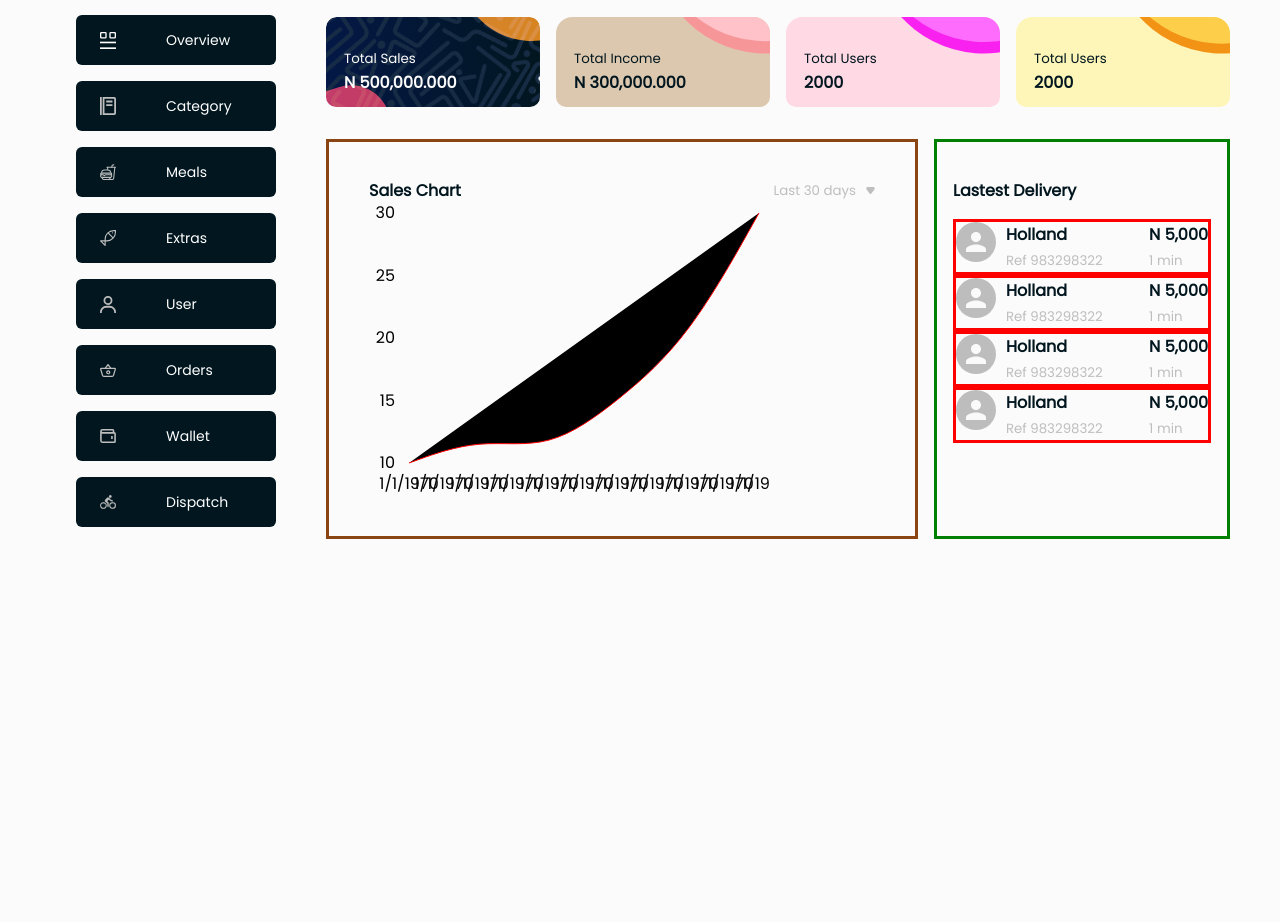
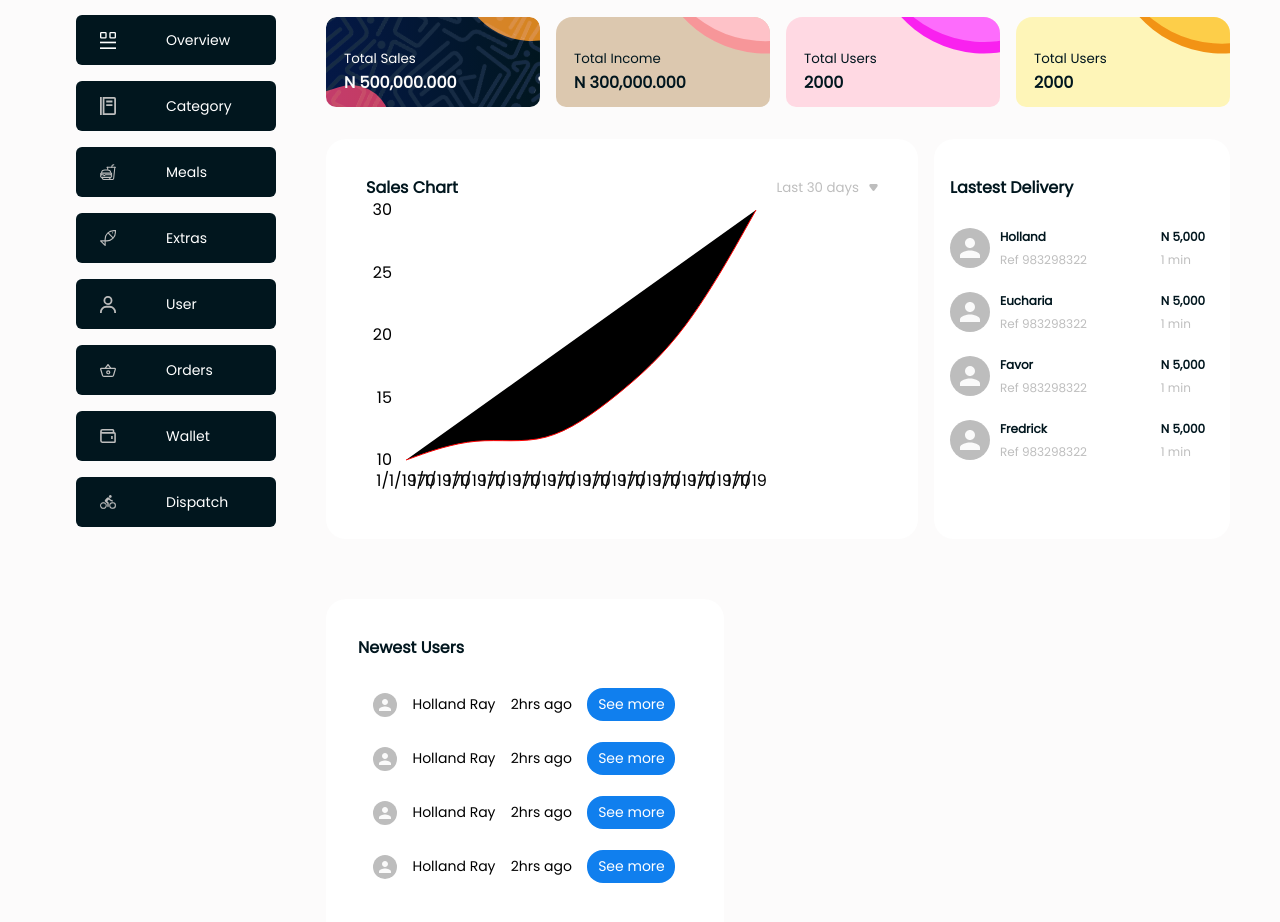
Before and after one commit to coolpythoncodes/dropmeal-dashboard, a React (Create React App) app: page / in a window 1280 px wide. Shown: the part 140-1062 px from the top of the page. Before the commit the page ends 800 px from the top, so only its background shows below. Built offline with nearby package versions, Linux system fonts and the light colour scheme.

Commit message:
overview section complete

```diff
--- a/src/Components/LatestDelivery.js
+++ b/src/Components/LatestDelivery.js
@@ -14,7 +14,7 @@ const LatestDelivery = ({ name, reference, time, amount}) => {
                 </div>
             </div>
             <div className="latest__deliveryRight">
-                <h1>N {amount}</h1>
+                <h1 className='amount'>N {amount}</h1>
                 <small>{time}</small>
             </div>
         </div>
--- /dev/null
+++ b/src/Components/NewUsers.js
@@ -0,0 +1,35 @@
+import { Avatar } from '@material-ui/core';
+import '../Sass/NewUsers.scss';
+import { makeStyles } from '@material-ui/core/styles';
+
+
+const useStyles = makeStyles((theme) => ({
+    root: {
+      display: 'flex',
+      '& > *': {
+        margin: theme.spacing(1),
+      },
+    },
+    small: {
+      width: theme.spacing(3),
+      height: theme.spacing(3),
+    },
+    large: {
+      width: theme.spacing(7),
+      height: theme.spacing(7),
+    },
+  }));
+
+const NewUsers = ({ name,time }) => {
+    const classes = useStyles();
+    return (
+        <div className='new__users'>
+            <Avatar className={classes.small} />
+            <p>{name}</p>
+            <p>{time} ago</p>
+            <a href="/">See more</a>
+        </div>
+    );
+}
+
+export default NewUsers;
--- a/src/Components/Overview.js
+++ b/src/Components/Overview.js
@@ -10,6 +10,7 @@ import {
       YAxis
     }  from 'react-vis';
 import LatestDelivery from './LatestDelivery';
+import NewUsers from './NewUsers';
 
 const Overview = () => {
     const data = [
@@ -23,7 +24,7 @@ const Overview = () => {
     return (
         <div className='overview'>
             <h1>Overview</h1>
-            <div className="overview__top">
+            <section className="overview__top">
                 <div className="overview__topSales">
                     <small>Total Sales</small>
                     <h1>N 500,000.000</h1>
@@ -40,9 +41,9 @@ const Overview = () => {
                     <small>Total Users</small>
                     <h1>2000</h1>
                 </div>
-            </div>
+            </section>
 
-            <div className="overview__middle">
+            <section className="overview__middle">
                 <div className="overview__middleChart">
                     <div className="chart__header">
                         <h1>Sales Chart</h1>
@@ -80,25 +81,45 @@ const Overview = () => {
                         time='1 min'
                     />
                     <LatestDelivery
-                        name='Holland'
+                        name='Eucharia'
                         reference='983298322'
                         amount='5,000'
                         time='1 min'
                     />
                     <LatestDelivery
-                        name='Holland'
+                        name='Favor'
                         reference='983298322'
                         amount='5,000'
                         time='1 min'
                     />
                     <LatestDelivery
-                        name='Holland'
+                        name='Fredrick'
                         reference='983298322'
                         amount='5,000'
                         time='1 min'
                     />
                 </div>
-            </div>
+            </section>
+
+            <section className="newest__user">
+                <h1>Newest Users</h1>
+                <NewUsers
+                    name='Holland Ray'
+                    time='2hrs'
+                />
+                <NewUsers
+                    name='Holland Ray'
+                    time='2hrs'
+                />
+                <NewUsers
+                    name='Holland Ray'
+                    time='2hrs'
+                />
+                <NewUsers
+                    name='Holland Ray'
+                    time='2hrs'
+                />
+            </section>
         </div>
     );
 }
--- a/src/Sass/LatestDelivery.scss
+++ b/src/Sass/LatestDelivery.scss
@@ -1,9 +1,14 @@
 .latest__delivery{
     display: flex;
-    border: solid red;
+    margin-bottom: 21px;
+
+    h1{
+        font-size: 12px;
+    }
 
     small{
         color: #BEBEBE;
+        font-size: 12px;
     }
 
     &Left{
@@ -13,5 +18,9 @@
 
     &Right{
         margin-left: auto;
+
+        .amount{
+            font-weight: 900;
+        }
     }
 }
--- /dev/null
+++ b/src/Sass/NewUsers.scss
@@ -0,0 +1,18 @@
+.new__users{
+    display: flex;
+    justify-content: space-evenly;
+    align-items: center;
+    margin-bottom: 21px;
+
+    p{
+        font-size: 14px;
+    }
+
+    a{
+        background: #107FEE;
+        color: #FFFFFF;
+        padding: 6px 10px 6px 11px;
+        border-radius: 16px;
+        font-size: 14px;
+    }
+}
--- a/src/Sass/Overview.scss
+++ b/src/Sass/Overview.scss
@@ -94,7 +94,8 @@
             padding-left: 40px;
             padding-top: 36px;
             padding-right: 40px;
-            border: saddlebrown solid;
+            border-radius: 20px;
+            background: #fff;
             height: 400px;
 
             .chart__header{
@@ -126,12 +127,13 @@
         }
 
         &Delivery{
-            border: solid green;
+            background: #fff;
+            border-radius: 20px;
             height: 400px;
-            padding: 36px 1rem 0 1rem;
+            padding: 36px 25px 0 1rem;
 
             .latest__heading{
-                margin-bottom: 1rem;
+                margin-bottom: 28px;
             }
 
             h1{
@@ -139,4 +141,19 @@
             }
         }
     }
+    .newest__user{
+        width: 398px;
+        height: 400px;
+        padding-left: 32px;
+        padding-top: 36px;
+        padding-right: 34px;
+        background: #fff;
+        margin-top: 60px;
+        border-radius: 20px;
+        margin-bottom: 73px;
+
+        h1{
+            margin-bottom: 28px;
+        }
+    }
 }
```
Also changed, not shown: 1 other file (tests, documents, lock files or other folders).
